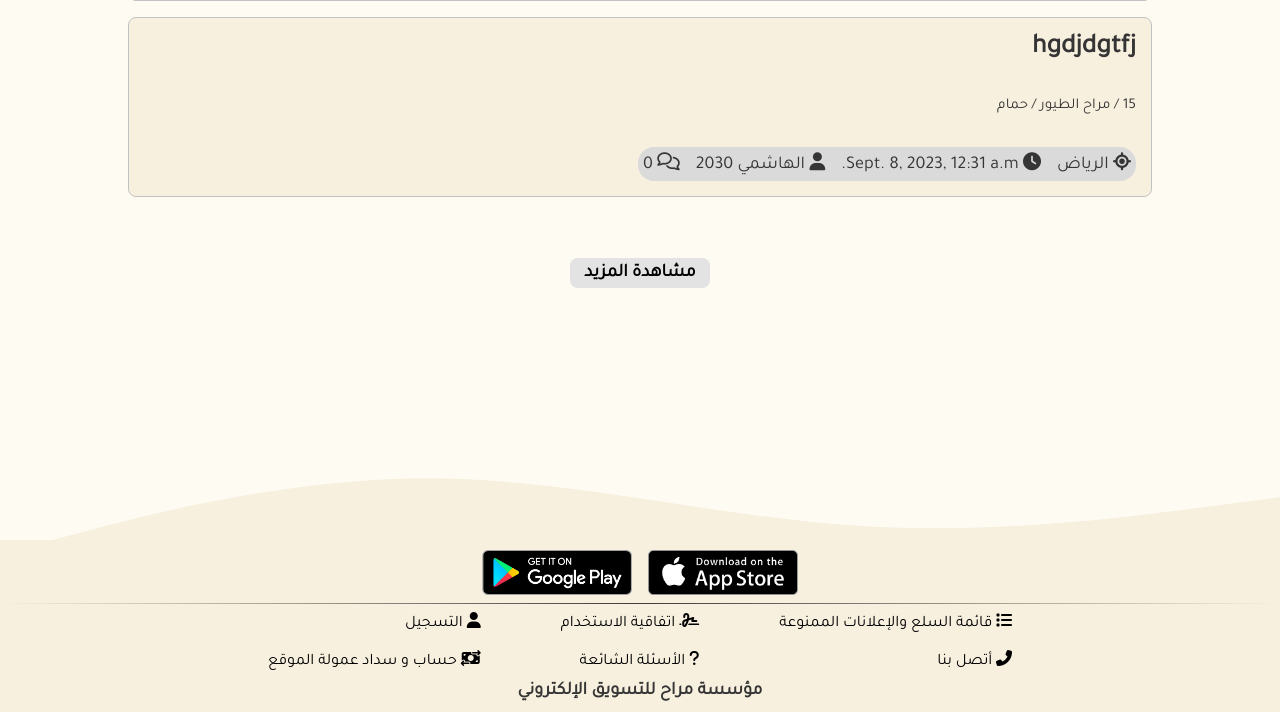
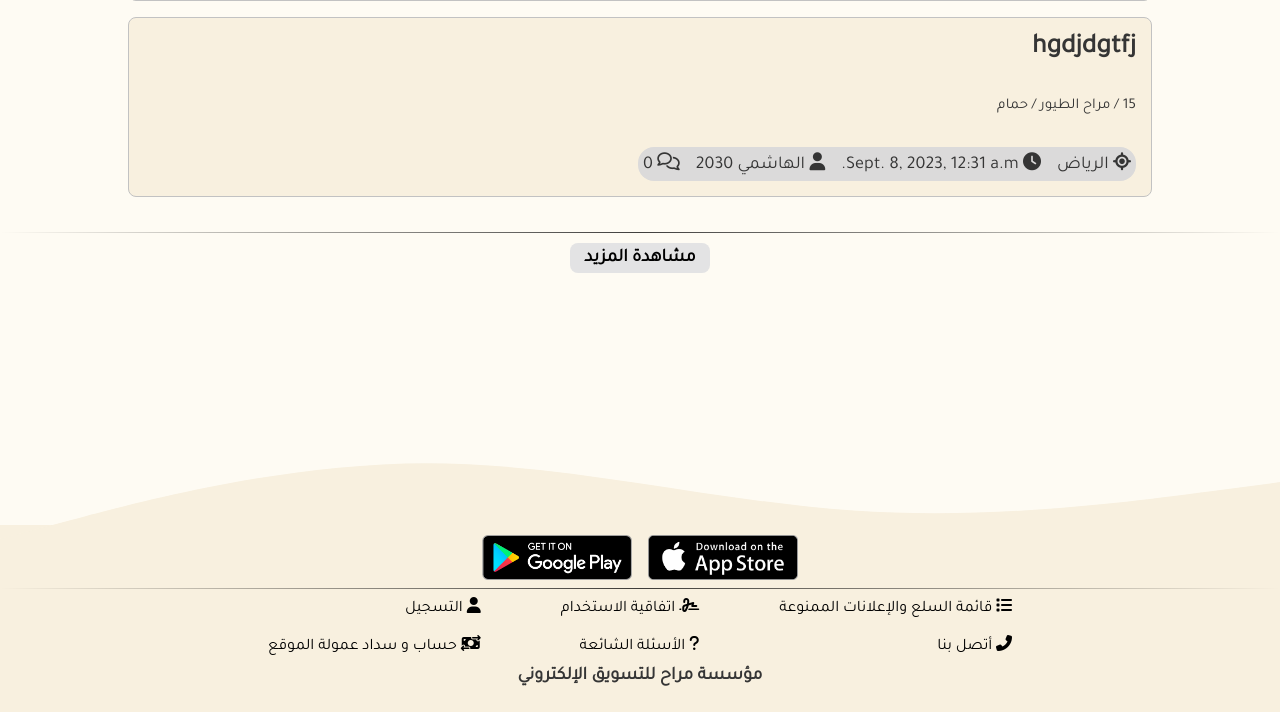
Before and after one commit to ali-alhashim/MARAH.COM.SA, a Django app: page / in a window 1280 px wide. Shown: the part 2027-2739 px from the top of the page. After the commit the page ends 2713 px from the top, so only its background shows below. Run offline with Django 4.2, Linux system fonts and the light colour scheme; data comes from the database, SQL or seed files in the repository; both versions use the stored data as it was after the commit; some libraries are stand-ins or nearby versions.

Commit message:
fix add more

```diff
--- a/MARAH/views.py
+++ b/MARAH/views.py
@@ -20,8 +20,8 @@ def home(request):
     posts = Post.objects.all().order_by('-created_date')
     paginator = Paginator(posts, items_per_page)
     page = paginator.get_page(page_number)
-
-    return render(request, 'Marah/home.html',{"posts":page})
+    print('home page_number =>', page_number)
+    return render(request, 'Marah/home.html',{"posts":page,"page_number":page_number})
 
 
 def search(request):
@@ -106,12 +106,14 @@ def custom_error_403(request, exception):
 
 
 def load_more_posts(request):
-    page_number = request.GET.get('page', 1)
+    page_number = request.GET.get('page_number', 1)
+    print('load more page #', page_number)
     items_per_page = 10
 
     comment_count_subquery = Post_Comment.objects.filter(post=OuterRef('id')).values('post').annotate(comment_count=Count('id')).values('comment_count')
 
     image_subquery = Post_Images.objects.filter(post=OuterRef('id')).order_by('id').values('image')[:1]
+
 
     posts = Post.objects.all().order_by('-created_date').annotate(comment_count=Subquery(comment_count_subquery), first_image=Subquery(image_subquery)).values('id', 'subject', 'category__name', 'sub_category__name', 'location__name', 'created_date', 'created_by__nikname', 'comment_count', 'first_image')
     paginator = Paginator(posts, items_per_page)
--- a/static/css/style.css
+++ b/static/css/style.css
@@ -6,7 +6,17 @@
  --secondary2    : #d6d4d4;
 
 }
+.show-more-container
+{
 
+    flex-direction: row;
+    justify-content: space-between;
+    text-align: center;
+    align-items: center;
+    align-self: center;
+    align-content: center;
+
+}
 .edit-delete-box{
     display: flex;
     flex-direction: column;
--- a/templates/Marah/home.html
+++ b/templates/Marah/home.html
@@ -53,13 +53,19 @@
     <br/>
 
 
-    {% if posts.has_next %}
-    <button class="view-more-btn" id="load-more-btn" data-url="{% url 'post.load_more' %}?page=2">
-        مشاهدة المزيد
-    </button>
-    {% endif %}
+
+
+
 
   </div>
+
+<hr class="slim-line">
+  <div class="show-more-container">
+  <button class="view-more-btn" id="load-more-btn" data-url="{% url 'post.load_more' %}?page_number={{page_number}}">
+    مشاهدة المزيد
+</button>
+</div>
+
   {% endblock main_content %}
 
 
@@ -115,8 +121,12 @@
                         var cardImage = document.createElement('div');
                         cardImage.classList.add('card-img');
                         var postImage = document.createElement('img');
-                        postImage.src = 'media/'+data[key].first_image
-                        cardImage.appendChild(postImage);
+                        if(data[key].first_image !=null)
+                        {
+                            postImage.src = 'media/'+data[key].first_image
+                            cardImage.appendChild(postImage);
+                        }
+
 
 
 
@@ -125,9 +135,9 @@
                         newCard.appendChild(cardImage);
                         container.appendChild(newCard);
                     }
-                    if (!data.has_next) {
-                        loadMoreBtn.style.display = 'none';
-                    }
+
+
+
                 }
             };
             xhr.open('GET', url, true);
```
Also changed, not shown: db.sqlite3.
